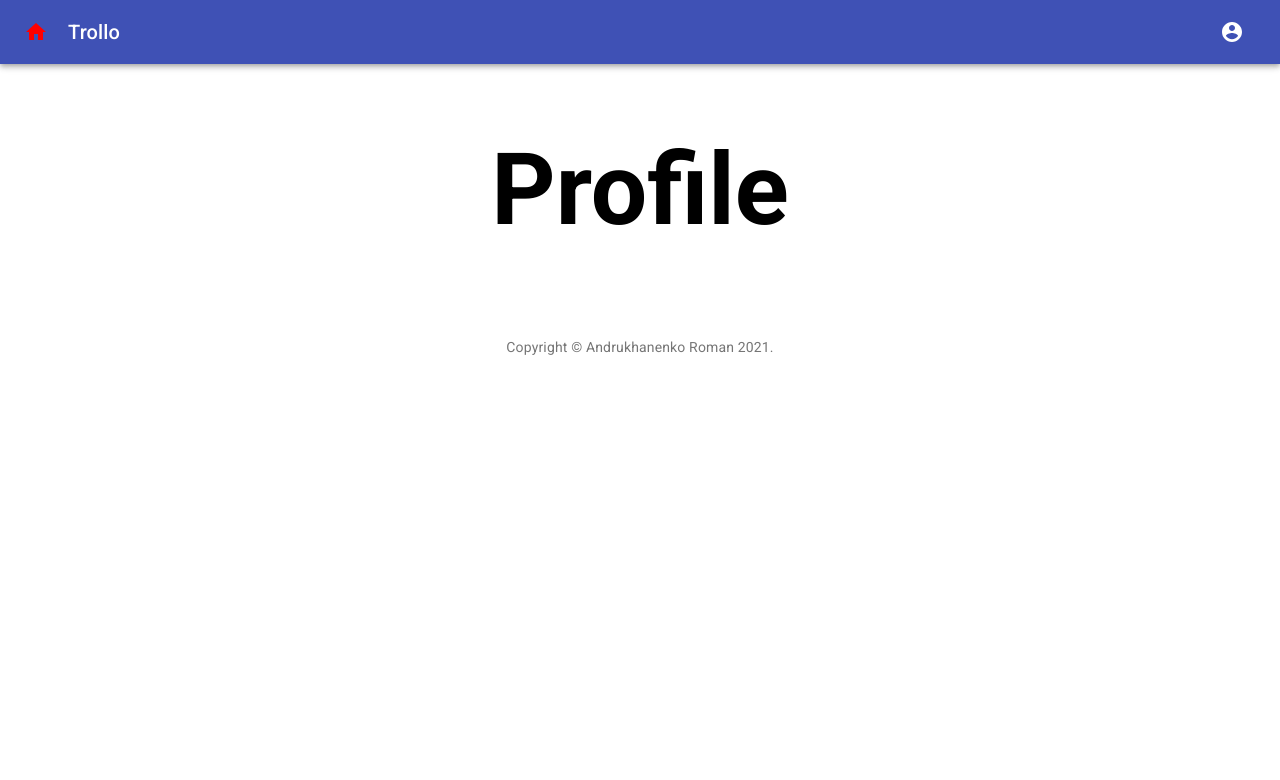
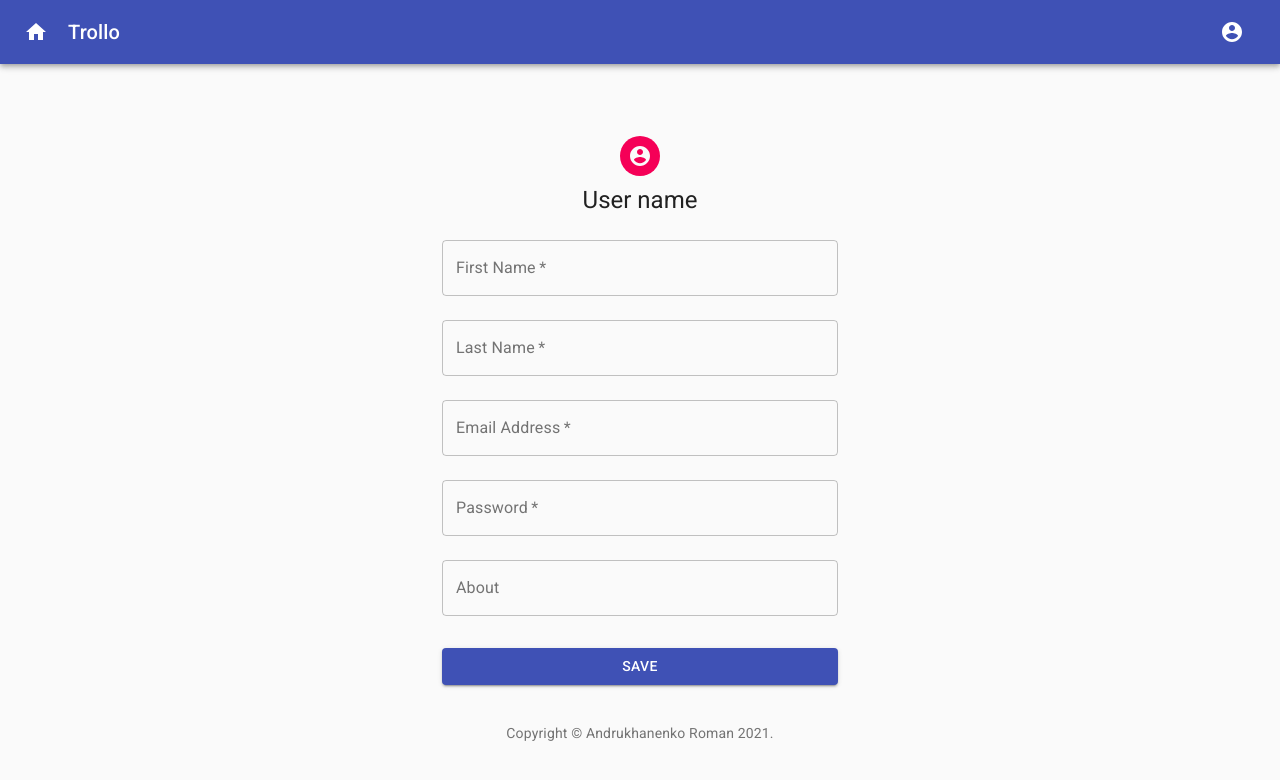
Before and after one commit to Vooooodoo/task-manager-frontend, a React (Create React App) app: page /profile in a window 1280 px wide. Shown: the top 780 px of the page. Built offline with nearby package versions, Linux system fonts and the light colour scheme.

Commit message:
feature: realize profile page layout

```diff
--- a/src/components/App/App.js
+++ b/src/components/App/App.js
@@ -1,6 +1,6 @@
 import React from 'react';
-// глобальный провайдер стокового объекта theme из библиотеки Material UI,
-// таким образом можно добавить кастомные переменные в этот объект или переопределить стоковые
+// глобальный провайдер объекта theme из библиотеки Material UI,
+// таким образом можно добавить кастомные переменные в этот объект или переопределить дефолтные
 import { ThemeProvider, createMuiTheme } from '@material-ui/core/styles';
 import GlobalStyle from '../GlobalStyle';
 import Header from '../Header';
@@ -8,7 +8,7 @@ import Router from '../../routes';
 import Footer from '../Footer';
 
 const theme = createMuiTheme({
-  whiteColor: 'red',
+  whiteColor: 'white',
 });
 
 function App() {
--- a/src/components/Header/index.js
+++ b/src/components/Header/index.js
@@ -14,6 +14,7 @@ import { setIsLoggedIn } from '../../store/auth';
 
 // стоковый способ стилизации Material UI компонентов
 // единый объект с классами в котором описываем стили конкретного компонента
+// также есть доступ к глобальому объекту theme
 const useStyles = makeStyles((theme) => ({
   root: {
     flexGrow: 1,
--- a/src/components/Input/index.js
+++ b/src/components/Input/index.js
@@ -2,7 +2,15 @@ import React from 'react';
 import TextField from '@material-ui/core/TextField';
 
 function Input({
-  id, label, isFocus, minLength, pattern, type,
+  id,
+  label,
+  isFocus,
+  minLength,
+  maxLength,
+  pattern,
+  type,
+  multiline,
+  isRequired,
 }) {
   const [validationMessage, setValidationMessage] = React.useState('');
   const [isInputValid, setIsInputValid] = React.useState(true);
@@ -27,11 +35,12 @@ function Input({
       type={type}
       autoFocus={isFocus}
       inputProps={{
-        maxLength: 40,
+        maxLength,
         minLength,
         pattern,
       }}
-      required
+      required={isRequired}
+      multiline={multiline}
       variant="outlined"
       margin="normal"
       fullWidth
--- a/src/components/Profile/index.js
+++ b/src/components/Profile/index.js
@@ -1,18 +1,101 @@
 import React from 'react';
-import styled from 'styled-components';
+import Avatar from '@material-ui/core/Avatar';
+import Button from '@material-ui/core/Button';
+import CssBaseline from '@material-ui/core/CssBaseline';
+import AccountCircle from '@material-ui/icons/AccountCircle';
+import Typography from '@material-ui/core/Typography';
+import { makeStyles } from '@material-ui/core/styles';
+import Container from '@material-ui/core/Container';
+import Input from '../Input';
+import * as validationConsts from '../../utils/constants';
 
-const StyledMain = styled.main`
-  display: flex;
-  justify-content: center;
-  color: black;
-  font-size: 50px;
-`;
+const useStyles = makeStyles((theme) => ({
+  paper: {
+    marginTop: theme.spacing(8),
+    display: 'flex',
+    flexDirection: 'column',
+    alignItems: 'center',
+  },
+  avatar: {
+    margin: theme.spacing(1),
+    backgroundColor: theme.palette.secondary.main,
+  },
+  form: {
+    width: '100%', // Fix IE 11 issue.
+    marginTop: theme.spacing(1),
+  },
+  submit: {
+    margin: theme.spacing(3, 0, 2),
+  },
+}));
 
 function Profile() {
+  const classes = useStyles();
+
   return (
-    <StyledMain>
-      <h1>Profile</h1>
-    </StyledMain>
+    <Container component="main" maxWidth="xs">
+      <CssBaseline />
+      <section className={classes.paper}>
+        <Avatar className={classes.avatar}>
+          <AccountCircle />
+        </Avatar>
+        <Typography component="h2" variant="h5">
+          User name
+        </Typography>
+        <form className={classes.form} noValidate>
+          <Input
+            id="firstName"
+            type="text"
+            label="First Name"
+            minLength={validationConsts.INPUT_MIN_LENGTH}
+            maxLength={validationConsts.INPUT_MAX_LENGTH}
+            pattern={validationConsts.NAME_INPUT_PATTERN}
+            isRequired
+          />
+          <Input
+            id="lastName"
+            type="text"
+            label="Last Name"
+            minLength={validationConsts.INPUT_MIN_LENGTH}
+            maxLength={validationConsts.INPUT_MAX_LENGTH}
+            pattern={validationConsts.NAME_INPUT_PATTERN}
+            isRequired
+          />
+          <Input
+            id="email"
+            type="email"
+            label="Email Address"
+            minLength={validationConsts.INPUT_MIN_LENGTH}
+            maxLength={validationConsts.INPUT_MAX_LENGTH}
+            isRequired
+          />
+          <Input
+            id="password"
+            label="Password"
+            type="password"
+            minLength={validationConsts.PASSWORD_INPUT_MIN_LENGTH}
+            maxLength={validationConsts.INPUT_MAX_LENGTH}
+            isRequired
+          />
+          <Input
+            id="about"
+            label="About"
+            minLength={validationConsts.INPUT_MIN_LENGTH}
+            maxLength={validationConsts.TEXTAREA_INPUT_MAX_LENGTH}
+            multiline
+          />
+          <Button
+            type="submit"
+            fullWidth
+            variant="contained"
+            color="primary"
+            className={classes.submit}
+          >
+            Save
+          </Button>
+        </form>
+      </section>
+    </Container>
   );
 }
 
--- a/src/components/SignIn/index.js
+++ b/src/components/SignIn/index.js
@@ -10,6 +10,7 @@ import { makeStyles } from '@material-ui/core/styles';
 import Container from '@material-ui/core/Container';
 import RouterLink from '../RouterLink';
 import Input from '../Input';
+import * as validationConsts from '../../utils/constants';
 
 const useStyles = makeStyles((theme) => ({
   paper: {
@@ -49,14 +50,18 @@ function SignIn() {
             id="email"
             type="email"
             label="Email Address"
-            minLength="2"
+            minLength={validationConsts.INPUT_MIN_LENGTH}
+            maxLength={validationConsts.INPUT_MAX_LENGTH}
             isFocus
+            isRequired
           />
           <Input
             id="password"
             label="Password"
             type="password"
-            minLength="8"
+            minLength={validationConsts.PASSWORD_INPUT_MIN_LENGTH}
+            maxLength={validationConsts.INPUT_MAX_LENGTH}
+            isRequired
           />
           <FormControlLabel
             control={<Checkbox value="remember" color="primary" />}
--- a/src/components/SignUp/index.js
+++ b/src/components/SignUp/index.js
@@ -9,6 +9,7 @@ import { makeStyles } from '@material-ui/core/styles';
 import Container from '@material-ui/core/Container';
 import RouterLink from '../RouterLink';
 import Input from '../Input';
+import * as validationConsts from '../../utils/constants';
 
 const useStyles = makeStyles((theme) => ({
   paper: {
@@ -50,9 +51,11 @@ export default function SignUp() {
                 id="firstName"
                 type="text"
                 label="First Name"
-                minLength="2"
-                pattern="^[a-zA-Z\s\-]+$"
+                minLength={validationConsts.INPUT_MIN_LENGTH}
+                maxLength={validationConsts.INPUT_MAX_LENGTH}
+                pattern={validationConsts.NAME_INPUT_PATTERN}
                 isFocus
+                isRequired
               />
             </Grid>
             <Grid item xs={12} sm={6}>
@@ -60,8 +63,10 @@ export default function SignUp() {
                 id="lastName"
                 type="text"
                 label="Last Name"
-                minLength="2"
-                pattern="^[a-zA-Z\s\-]+$"
+                minLength={validationConsts.INPUT_MIN_LENGTH}
+                maxLength={validationConsts.INPUT_MAX_LENGTH}
+                pattern={validationConsts.NAME_INPUT_PATTERN}
+                isRequired
               />
             </Grid>
             <Grid item xs={12}>
@@ -69,7 +74,9 @@ export default function SignUp() {
                 id="email"
                 type="email"
                 label="Email Address"
-                minLength="2"
+                minLength={validationConsts.INPUT_MIN_LENGTH}
+                maxLength={validationConsts.INPUT_MAX_LENGTH}
+                isRequired
               />
             </Grid>
             <Grid item xs={12}>
@@ -77,7 +84,9 @@ export default function SignUp() {
                 id="password"
                 label="Password"
                 type="password"
-                minLength="8"
+                minLength={validationConsts.PASSWORD_INPUT_MIN_LENGTH}
+                maxLength={validationConsts.INPUT_MAX_LENGTH}
+                isRequired
               />
             </Grid>
           </Grid>
--- /dev/null
+++ b/src/utils/constants.js
@@ -0,0 +1,13 @@
+const INPUT_MIN_LENGTH = 2;
+const INPUT_MAX_LENGTH = 40;
+const TEXTAREA_INPUT_MAX_LENGTH = 400;
+const PASSWORD_INPUT_MIN_LENGTH = 8;
+const NAME_INPUT_PATTERN = '^[a-zA-Zs-]+$';
+
+export {
+  INPUT_MIN_LENGTH,
+  INPUT_MAX_LENGTH,
+  TEXTAREA_INPUT_MAX_LENGTH,
+  PASSWORD_INPUT_MIN_LENGTH,
+  NAME_INPUT_PATTERN,
+};
```
